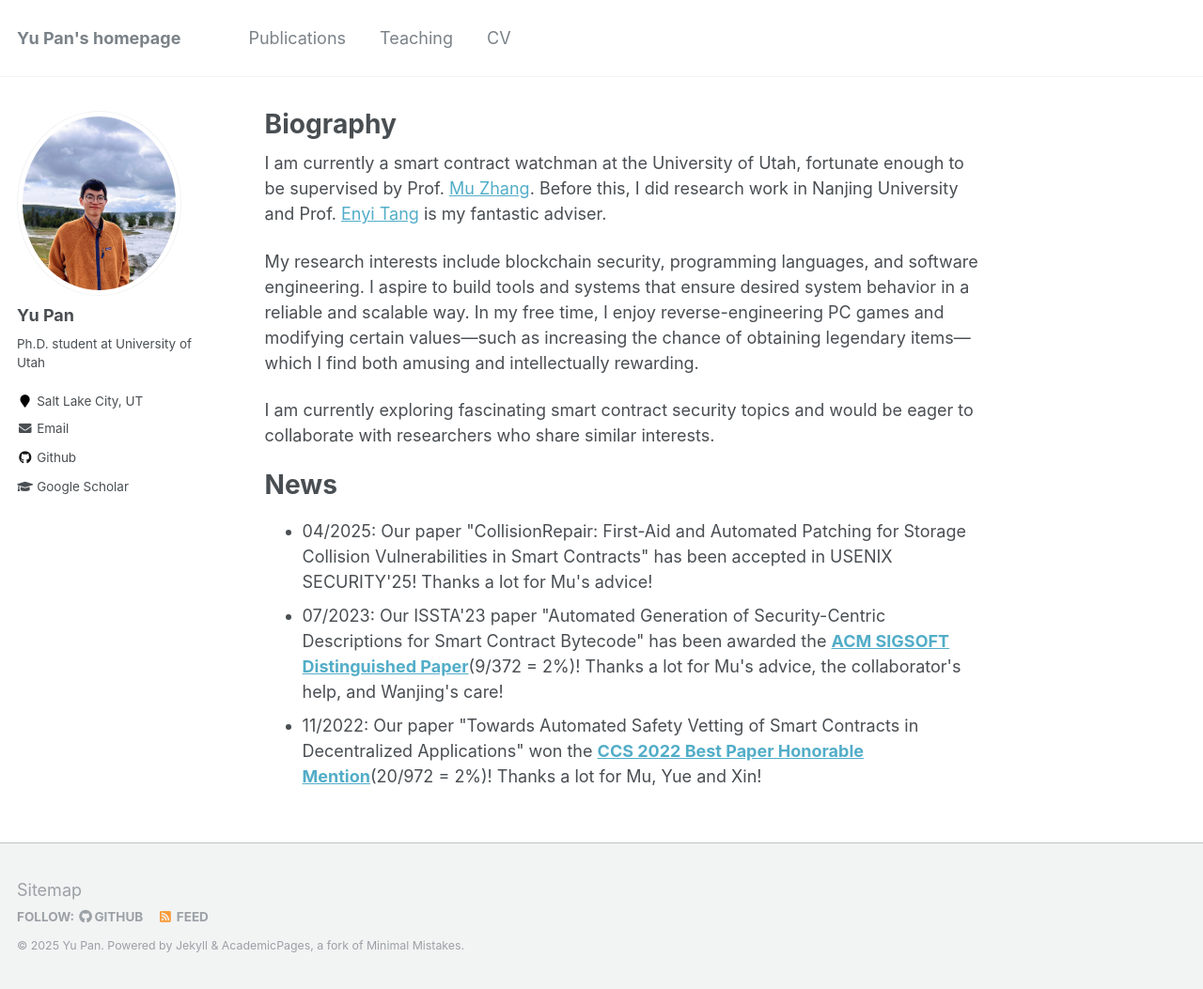
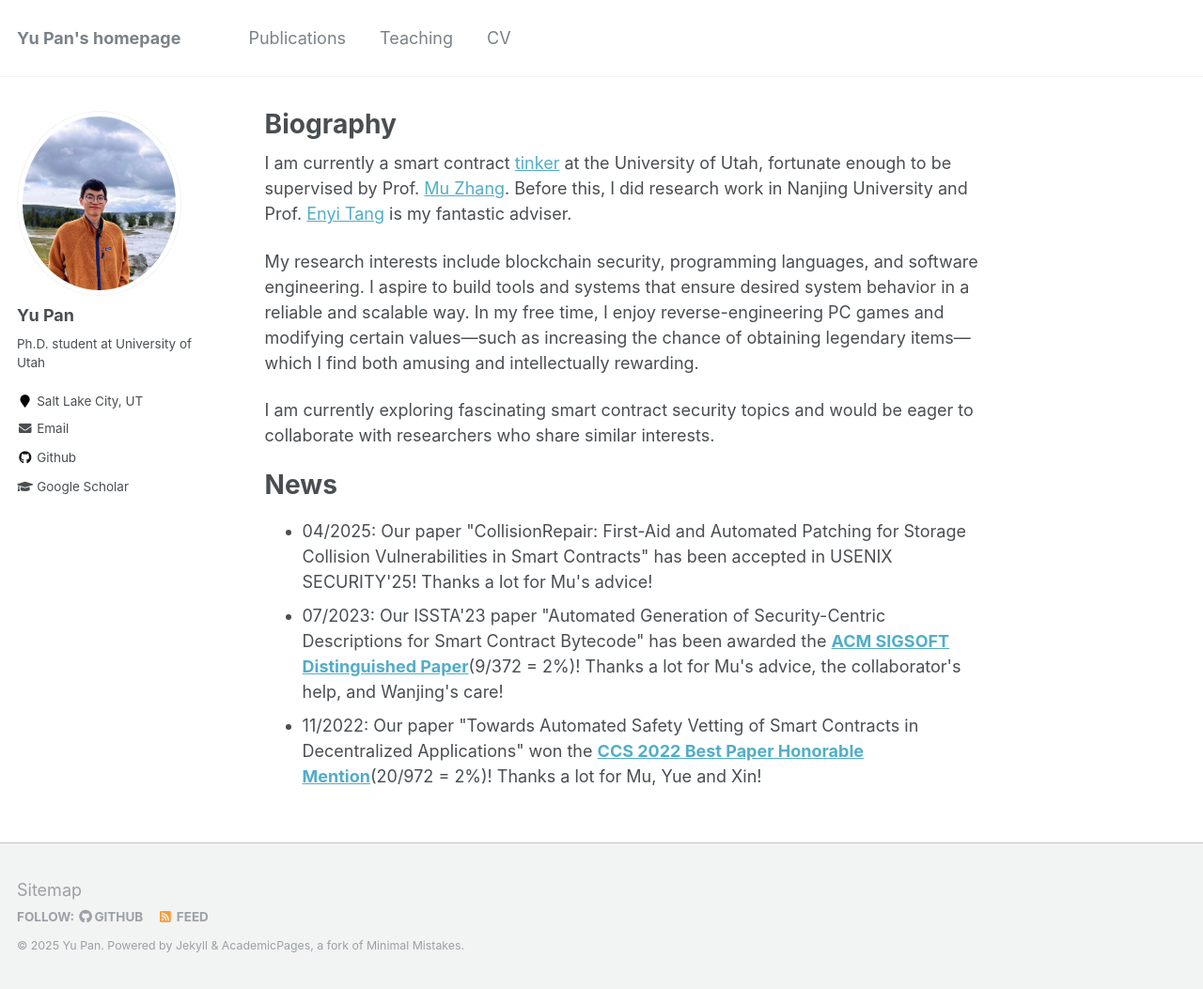
Before and after one commit to Pypy233/Pypy233.github.io, a Jekyll site: the page built from _pages/about.md, in a window 1280 px wide and 1053 px high. Shown: the whole window at 94% size. Built offline with Jekyll 4.4.1, drawn with Linux system fonts in a browser that asks for light colours.

Commit message:
update bio

```diff
--- a/_pages/about.md
+++ b/_pages/about.md
@@ -8,7 +8,7 @@
   - /about.html
 ---
 
-<p>I am currently a smart contract watchman at the University of Utah, fortunate enough to be supervised by Prof. <a href="https://sites.google.com/site/muzhang82" target="_blank">Mu Zhang</a>. Before this, I did research work in Nanjing University and Prof. <a href="http://software.nju.edu.cn/eytang" target="_blank">Enyi Tang</a> is my fantastic adviser.
+<p>I am currently a smart contract <a href="https://www.dota2.com/hero/tinker" target="_blank">tinker</a> at the University of Utah, fortunate enough to be supervised by Prof. <a href="https://sites.google.com/site/muzhang82" target="_blank">Mu Zhang</a>. Before this, I did research work in Nanjing University and Prof. <a href="http://software.nju.edu.cn/eytang" target="_blank">Enyi Tang</a> is my fantastic adviser.
 
 <p>My research interests include blockchain security, programming languages, and software engineering. I aspire to build tools and systems that ensure desired system behavior in a reliable and scalable way. In my free time, I enjoy reverse-engineering PC games and modifying certain values—such as increasing the chance of obtaining legendary items—which I find both amusing and intellectually rewarding.
 </p>
```
